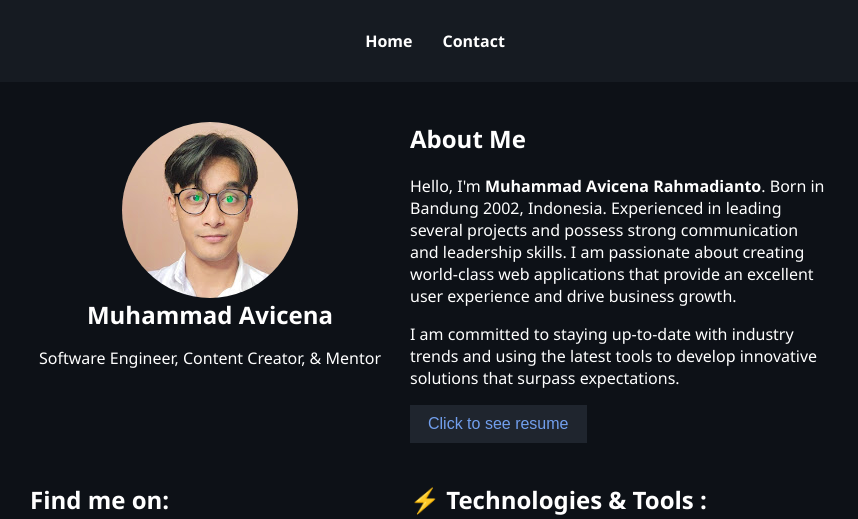
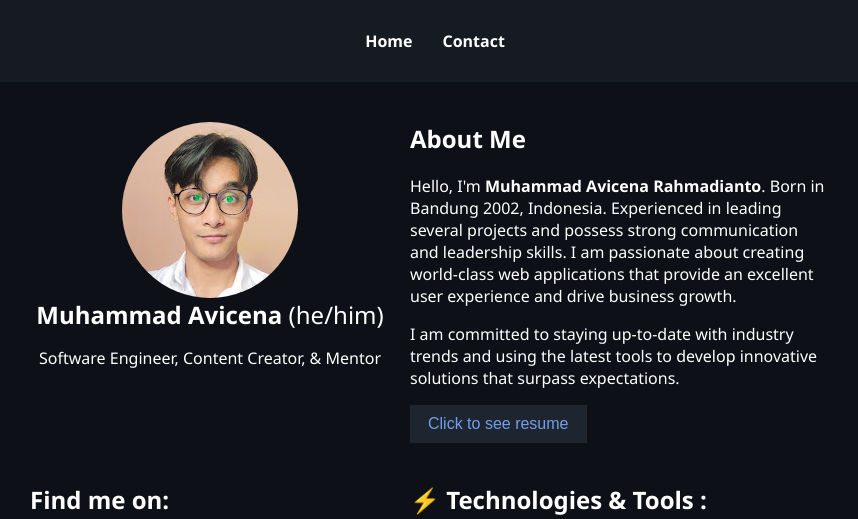
Before and after one commit to RevoU-FSSE-2/week-1-muhammad-avicena, a plain HTML site: page index.html in a window 1280 px wide. Shown: the top 519 px of the page, without its empty margins (210-1068 px from the left). Drawn offline with Linux system fonts and the light colour scheme.

Commit message:
modifying index.html & style.css: add pronouns & color change

```diff
--- a/index.html
+++ b/index.html
@@ -18,7 +18,7 @@
     <main>
         <section class="profile-section">
             <img class="profile-picture" src="./img/picture_me.jpg" alt="profile_picture" />
-            <h1>Muhammad Avicena</h1>
+            <h1>Muhammad Avicena <span class="thin-text">(he/him)</span></h1>
             <p>Software Engineer, Content Creator, & Mentor</p>
         </section>
         <section class="section">
--- a/style.css
+++ b/style.css
@@ -43,7 +43,9 @@ main {
     padding-top: 15px;
 }
 
-
+.thin-text {
+  font-weight: 100;
+}
 .badge {
     display: inline-block;
     padding: 5px;
```
